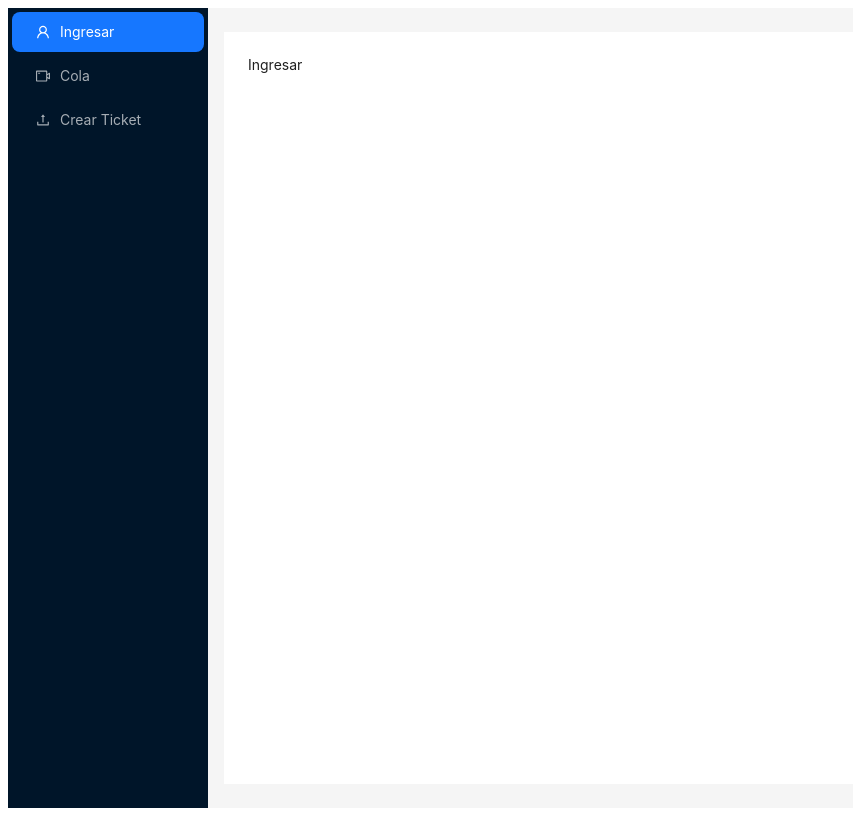
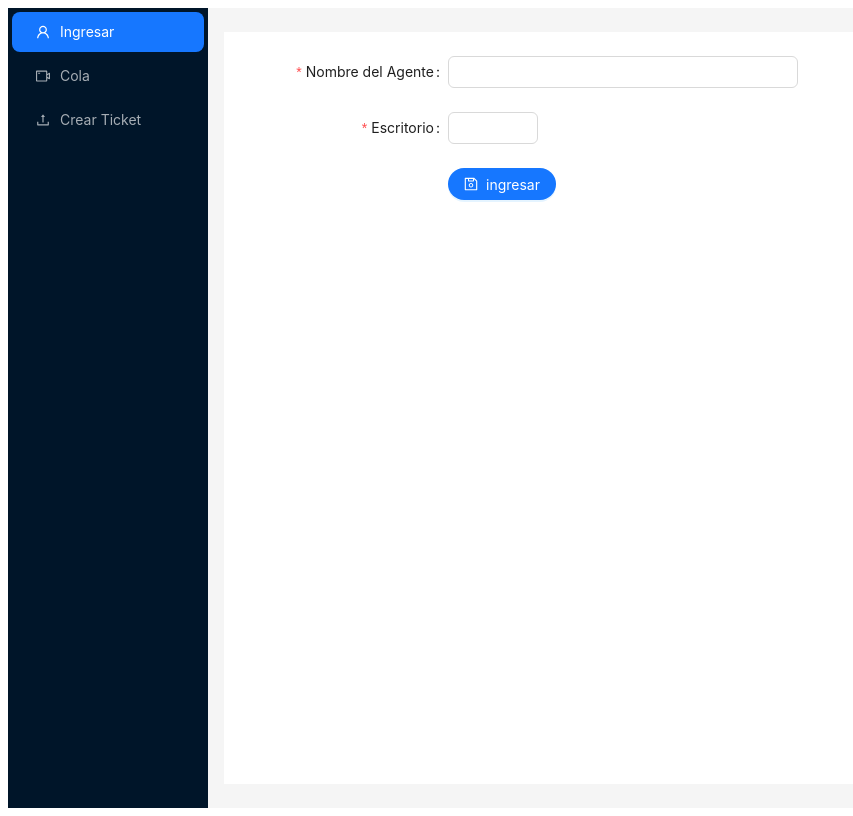
Before and after one commit to JosephMSS/TicketApp-App-de-colas, a React (Vite) app in the folder client/: page /ingresar in a window 1280 px wide. Shown: the whole page, without its empty margins (0-853 px from the left). Built offline with nearby package versions, Linux system fonts and the light colour scheme.

Commit message:
Ingresar: add components styles

```diff
--- a/client/src/components/Layout.component.jsx
+++ b/client/src/components/Layout.component.jsx
@@ -12,7 +12,7 @@ export const Layout = () => {
   } = theme.useToken();
   return (
     <AntLayout style={{ height: "100vh" }}>
-      <Sider>
+      <Sider collapsedWidth='0' breakpoint="md">
         <div className="demo-logo-vertical" />
         <Menu
           theme="dark"
--- a/client/src/pages/Ingresar.page.jsx
+++ b/client/src/pages/Ingresar.page.jsx
@@ -1,6 +1,68 @@
-
+import { SaveOutlined } from "@ant-design/icons";
+import { Button, Form, Input, InputNumber } from "antd";
+const onFinish = (values) => {
+  console.log("Success:", values);
+};
+const onFinishFailed = (errorInfo) => {
+  console.log("Failed:", errorInfo);
+};
 export const Ingresar = () => {
   return (
-    <div>Ingresar</div>
-  )
-}
+    <Form
+      name="basic"
+      labelCol={{
+        span: 8,
+      }}
+      wrapperCol={{
+        span: 14,
+      }}
+      style={{
+        maxWidth: 600,
+      }}
+      initialValues={{
+        remember: true,
+      }}
+      onFinish={onFinish}
+      onFinishFailed={onFinishFailed}
+      autoComplete="off"
+    >
+      <Form.Item
+        label="Nombre del Agente"
+        name="agente"
+        rules={[
+          {
+            required: true,
+            message: "Por favor ingrese su nombre",
+          },
+        ]}
+      >
+        <Input />
+      </Form.Item>
+
+      <Form.Item
+        label="Escritorio"
+        name="escritorio"
+        rules={[
+          {
+            required: true,
+            message: "Por favor ingrese el número de escritorio",
+          },
+        ]}
+      >
+        <InputNumber min={1} max={99} />
+      </Form.Item>
+
+      <Form.Item
+        wrapperCol={{
+          offset: 8,
+          span: 14,
+        }}
+      >
+        <Button type="primary" htmlType="submit" shape="round">
+        <SaveOutlined />
+          ingresar
+        </Button>
+      </Form.Item>
+    </Form>
+  );
+};
--- a/client/src/pages/Router.page.jsx
+++ /dev/null
@@ -1,6 +0,0 @@
-
-export const Router = () => {
-  return (
-    <div>Router</div>
-  )
-}
```
